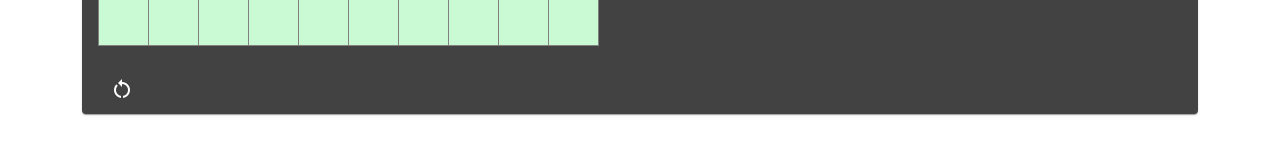
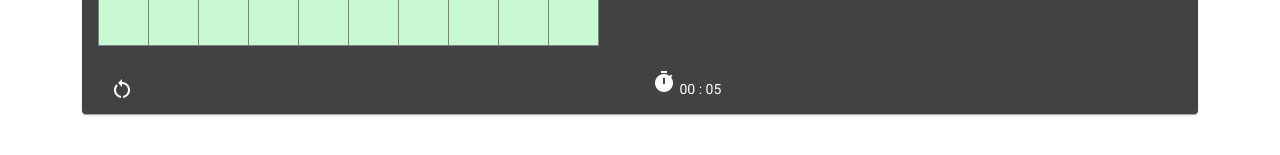
Before and after one commit to danifj/buscaminasSA, an Angular app: page / in a window 1280 px wide. Shown: the part 561-716 px from the top of the page. Built offline with nearby package versions, Linux system fonts and the light colour scheme.

Commit message:
Timer
Timer pre desarrollado de otro proyecto que tenía. Sirvió para el caso. Algunos problemas para definir la pausa. En pruebas quedó OK.

```diff
--- a/src/app/app.component.html
+++ b/src/app/app.component.html
@@ -44,8 +44,28 @@
                 </mat-card-content>
 
                 <mat-card-actions>
-                    <button mat-button (click)="reiniciar()"><mat-icon>restart_alt</mat-icon></button>
+
+                    <div class="row">
+                        <div class="col">
+                            <button mat-button (click)="reiniciar()"><mat-icon>restart_alt</mat-icon></button>
+                        </div>
+                        <div class="col">
+                            <div mat-line>
+                                <mat-icon mat-list-icon>timer</mat-icon> {{transform(time)}} </div>
+                        </div>
+                    </div>
+
+                    <!--
+                    <mat-list>
+                        <div mat-subheader></div>
+                        <mat-list-item class="menu-item"> -->
+
+                    <!-- </mat-list-item>
+                        <mat-divider></mat-divider>
+                    </mat-list> -->
                 </mat-card-actions>
+
+
             </mat-card>
         </div>
     </div>
--- a/src/app/app.component.ts
+++ b/src/app/app.component.ts
@@ -20,9 +20,12 @@ export class AppComponent {
   title = 'buscaminassa';
   tabla: Tabla
   displayedColumns: string[] = [''];
+  time: number = 0;
+  interval;
 
   constructor(public dialog: MatDialog) {
     this.reiniciar();
+    this.startTimer();
   }
 
   // manejarFinJuego(result: 'finjuego' | null){
@@ -64,15 +67,55 @@ export class AppComponent {
 
   reiniciar(){
     this.tabla = new Tabla(10, 10);
+    this.startTimer();
   }
 
   public openDialog(estado: string): void {
+
+    this.pauseTimer();
     const updateDialogRef = this.dialog.open(ResultadoComponent, {
       data: {
         estadoJuego: estado,
       },
     });
+
   }
 
+  transform(value: number, args?: any): string {
+
+    const hours: number = Math.floor(value / 60);
+    const minutes: number = (value - hours * 60);
+
+    if (hours < 10 && minutes < 10) {
+        return '0' + hours + ' : 0' + (value - hours * 60);
+    }
+    if (hours > 10 && minutes >= 10) {
+        return '0' + hours + ' : ' + (value - hours * 60);
+    }
+    if (hours > 10 && minutes < 10) {
+        return hours + ' : 0' + (value - hours * 60);
+    }
+    if (minutes >= 10) {
+        return '0' + hours + ' : ' + (value - hours * 60);
+    }
+  }
+
+  startTimer() {
+    this.time = 0;
+    clearInterval(this.interval);
+    console.log("=====>");
+    this.interval = setInterval(() => {
+      if (this.time === 0) {
+        this.time++;
+      } else {
+        this.time++;
+      }
+    }, 1000);
+  }
+
+  pauseTimer() {
+    this.time = this.time;
+    clearInterval(this.interval);
+  }
 
 }
```
